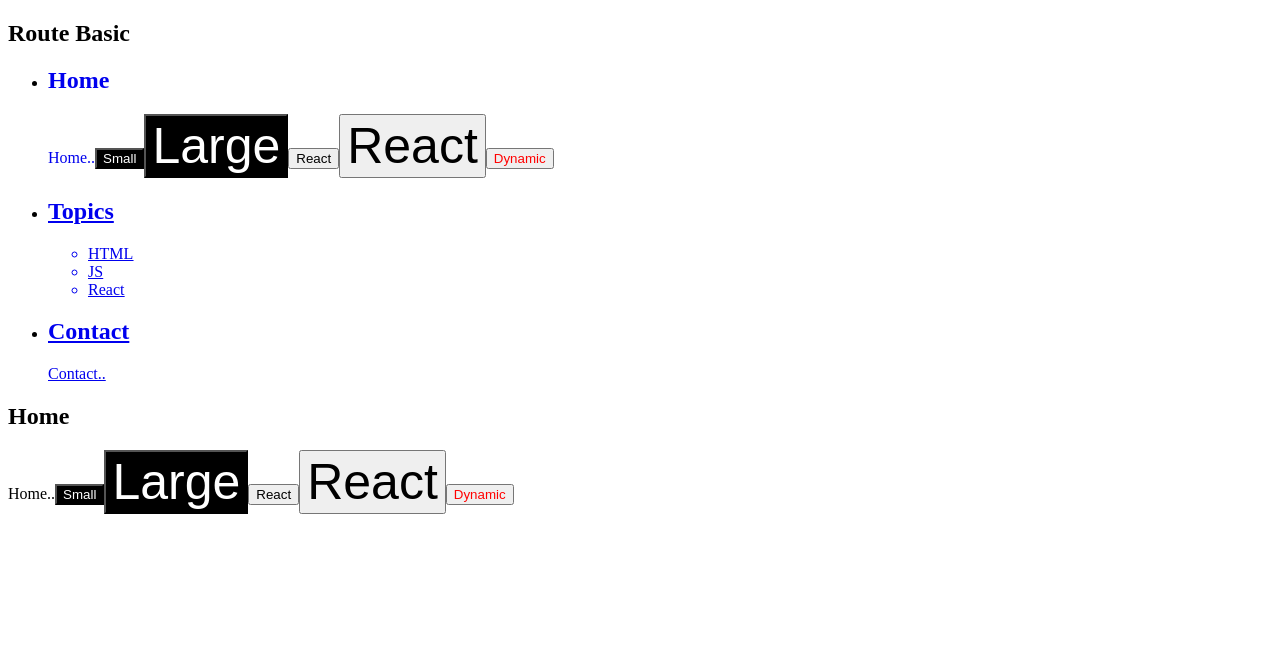
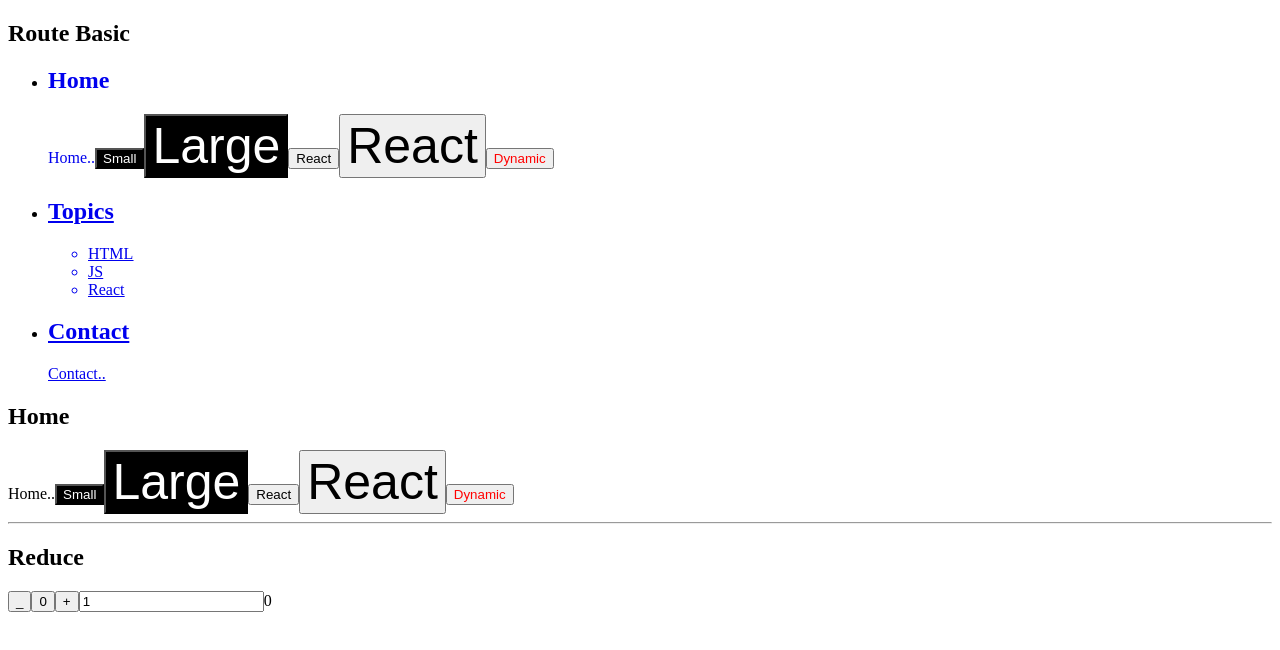
Before and after one commit to DevAnna9408/react-router-app, a React (Create React App) app: page / in a window 1280 px wide. Shown: the top 650 px of the page. Built offline with nearby package versions, Linux system fonts and the light colour scheme.

Commit message:
reduce의 사용법

```diff
--- a/src/index.js
+++ b/src/index.js
@@ -4,7 +4,7 @@ import './index.css';
 import reportWebVitals from './reportWebVitals';
 import {NavLink, BrowserRouter, Route, Routes, useParams} from "react-router-dom";
 import styled from 'styled-components'
-
+import Reduce from "./views/reduce/Reduce";
 const SimpleButton = styled.button`
     color: white;
     background-color: black;
@@ -138,6 +138,8 @@ function App() {
                 <Route path={"/contact"} element={<Contact />}/>
                 <Route path={"/*"} element={"Not Found"}/>
             </Routes>
+            <hr />
+            <Reduce />
         </div>
     )
 }
--- /dev/null
+++ b/src/views/reduce/Reduce.js
@@ -0,0 +1,50 @@
+import React, {useReducer} from "react"
+import {useState} from "react";
+
+export default function Reduce() {
+
+    // console.log(props)
+
+    const [count, countDispatch] = useReducer(countReducer, 0)
+    const [number, setNumber] = useState(1)
+
+    function down() {
+        countDispatch({ type: 'down', number: number })
+    }
+
+    function reset() {
+        countDispatch({ type: 'reset', number: number })
+    }
+
+    function up() {
+        countDispatch({ type: 'up', number: number })
+    }
+
+    function countReducer(oldCount, action) {
+        if (action.type === 'up') {
+            return oldCount + action.number
+        } else if(action.type === 'down') {
+            return oldCount - action.number
+        } else {
+            return 0;
+        }
+    }
+
+    function changeNumber (event) {
+        setNumber(Number(event.target.value))
+    }
+
+    return (
+        <div className={"reduce"}>
+            <h2>Reduce</h2>
+
+            <div>
+                <input type={"button"} value={"_"} onClick={down}/>
+                <input type={"button"} value={"0"} onClick={reset}/>
+                <input type={"button"} value={"+"} onClick={up}/>
+                <input type={"text"} value={number} onChange={changeNumber}/>
+                <span>{count}</span>
+            </div>
+        </div>
+    )
+}
```
Also changed, not shown: src/App.js (+0 -8 lines). Lines whose indentation alone changed are shown as unchanged.
